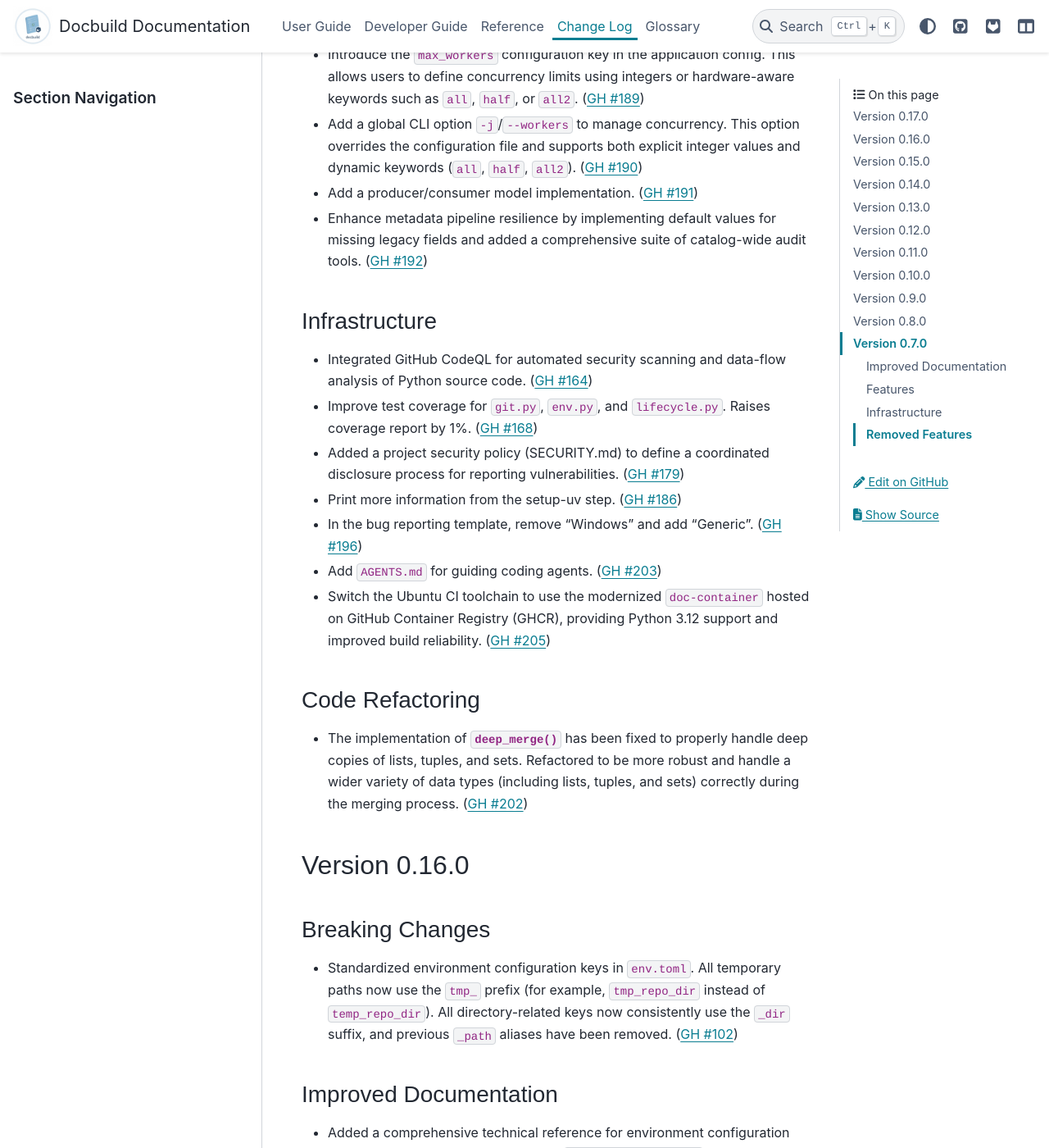
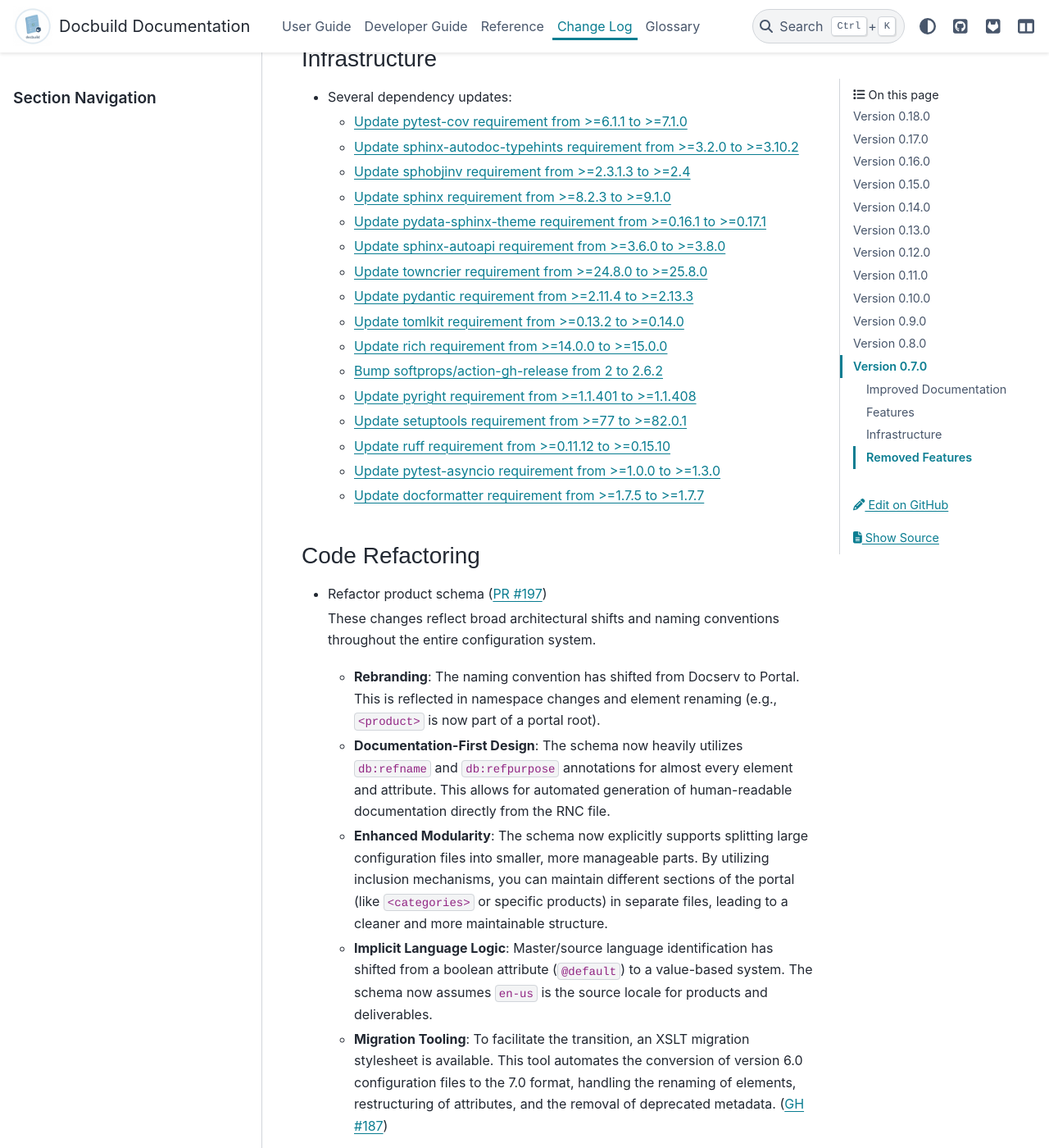
Before and after one commit to sushant-suse/docbuild, a Sphinx documentation site: the page built from docs/source/changelog.rst, in a window 1280 px wide and 1400 px high, scrolled down 1044 px. Shown: the whole window at 82% size. Built offline with Sphinx 7.4.7 and the PyData theme 0.15.4, drawn with Linux system fonts in a browser that asks for light colours; some web fonts are replaced; pages that are not in the unit, such as notebooks, are missing from menus; some of the changed text lies outside the part shown.

Commit message:
Bumping version: 0.17.0 → 0.18.0 (#249)
* Bump version
* Create changelog entry
* Slightly rearrange the steps in the "Create a New Release"
  section of the Developer Guide.
* Add an additional step in the "Building Documentation" section
  to watch for warnings and errors.

```diff
--- a/CHANGELOG.rst
+++ b/CHANGELOG.rst
@@ -20,6 +20,83 @@
    for details.
 
 .. towncrier release notes start
+
+Version 0.18.0
+==============
+
+Bug Fixes
+---------
+
+- Fixed the ``config`` subcommand to prevent crashes when displaying help (``-h/--help``) with an invalid configuration file. The ``app`` and ``env`` subcommands have been unified into ``config list`` and ``config validate`` for a more streamlined user experience. (:gh:`112`)
+- Improved error handling for configuration loading. Malformed TOML files now trigger a formatted diagnostic message with line and column details instead of a Python traceback. (:gh:`175`)
+- Added strict syntax validation for configuration placeholders. The application will now explicitly report an error and halt when encountering malformed placeholders (e.g., missing or incorrectly ordered curly braces like ``{server.name``) instead of silently leaving them unresolved. (:gh:`233`)
+
+
+Improved Documentation
+----------------------
+
+- Describe the new portal schema from the perspective of a user trying to add
+  or change the config.
+  Additionally, rework on the glossary page to improve the layout and readability of terms and definitions. (:gh:`238`)
+- Improve usability and readability of docs by adding
+  homepage navigation cards using Sphinx Design extension. (:gh:`247`)
+
+
+Infrastructure
+--------------
+
+- Several dependency updates:
+
+  * `Update pytest-cov requirement from >=6.1.1 to >=7.1.0 <https://github.com/openSUSE/docbuild/pull/244>`_
+  * `Update sphinx-autodoc-typehints requirement from >=3.2.0 to >=3.10.2 <https://github.com/openSUSE/docbuild/pull/243>`_
+  * `Update sphobjinv requirement from >=2.3.1.3 to >=2.4 <https://github.com/openSUSE/docbuild/pull/242>`_
+  * `Update sphinx requirement from >=8.2.3 to >=9.1.0 <https://github.com/openSUSE/docbuild/pull/241>`_
+  * `Update pydata-sphinx-theme requirement from >=0.16.1 to >=0.17.1 <https://github.com/openSUSE/docbuild/pull/240>`_
+  * `Update sphinx-autoapi requirement from >=3.6.0 to >=3.8.0 <https://github.com/openSUSE/docbuild/pull/229>`_
+  * `Update towncrier requirement from >=24.8.0 to >=25.8.0 <https://github.com/openSUSE/docbuild/pull/228>`_
+  * `Update pydantic requirement from >=2.11.4 to >=2.13.3 <https://github.com/openSUSE/docbuild/pull/227>`_
+  * `Update tomlkit requirement from >=0.13.2 to >=0.14.0 <https://github.com/openSUSE/docbuild/pull/226>`_
+  * `Update rich requirement from >=14.0.0 to >=15.0.0 <https://github.com/openSUSE/docbuild/pull/225>`_
+  * `Bump softprops/action-gh-release from 2 to 2.6.2 <https://github.com/openSUSE/docbuild/pull/219>`_
+  * `Update pyright requirement from >=1.1.401 to >=1.1.408 <https://github.com/openSUSE/docbuild/pull/218>`_
+  * `Update setuptools requirement from >=77 to >=82.0.1 <https://github.com/openSUSE/docbuild/pull/217>`_
+  * `Update ruff requirement from >=0.11.12 to >=0.15.10 <https://github.com/openSUSE/docbuild/pull/216>`_
+  * `Update pytest-asyncio requirement from >=1.0.0 to >=1.3.0 <https://github.com/openSUSE/docbuild/pull/215>`_
+  * `Update docformatter requirement from >=1.7.5 to >=1.7.7 <https://github.com/openSUSE/docbuild/pull/214>`_
+
+
+Code Refactoring
+----------------
+
+- Refactor product schema (:pr:`197`)
+
+  These changes reflect broad architectural shifts and naming conventions
+  throughout the entire configuration system.
+
+  * **Rebranding**: The naming convention has shifted from Docserv to Portal.
+    This is reflected in namespace changes and element renaming
+    (e.g., ``<product>`` is now part of a portal root).
+
+  * **Documentation-First Design**: The schema now heavily utilizes ``db:refname``
+    and ``db:refpurpose`` annotations for almost every element and attribute.
+    This allows for automated generation of human-readable documentation directly
+    from the RNC file.
+
+  * **Enhanced Modularity**: The schema now explicitly supports splitting large
+    configuration files into smaller, more manageable parts. By utilizing
+    inclusion mechanisms, you can maintain different sections of the portal
+    (like ``<categories>`` or specific products) in separate files, leading to
+    a cleaner and more maintainable structure.
+
+  * **Implicit Language Logic**: Master/source language identification
+    has shifted from a boolean attribute (``@default``) to a value-based system.
+    The schema now assumes ``en-us`` is the source locale for products and deliverables.
+
+  * **Migration Tooling**: To facilitate the transition, an XSLT migration
+    stylesheet is available. This tool automates the conversion of version
+    6.0 configuration files to the 7.0 format, handling the renaming of
+    elements, restructuring of attributes, and the removal of deprecated metadata. (:gh:`187`)
+
 
 Version 0.17.0
 ==============
--- a/changelog.d/112.bugfix.rst
+++ /dev/null
@@ -1 +0,0 @@
-Fixed the ``config`` subcommand to prevent crashes when displaying help (``-h/--help``) with an invalid configuration file. The ``app`` and ``env`` subcommands have been unified into ``config list`` and ``config validate`` for a more streamlined user experience.
--- a/changelog.d/175.bugfix.rst
+++ /dev/null
@@ -1 +0,0 @@
-Improved error handling for configuration loading. Malformed TOML files now trigger a formatted diagnostic message with line and column details instead of a Python traceback.
--- a/changelog.d/233.bugfix.rst
+++ /dev/null
@@ -1 +0,0 @@
-Added strict syntax validation for configuration placeholders. The application will now explicitly report an error and halt when encountering malformed placeholders (e.g., missing or incorrectly ordered curly braces like ``{server.name``) instead of silently leaving them unresolved.
--- a/changelog.d/238.doc.rst
+++ /dev/null
@@ -1,3 +0,0 @@
-Describe the new portal schema from the perspective of a user trying to add
-or change the config.
-Additionally, rework on the glossary page to improve the layout and readability of terms and definitions.
--- a/changelog.d/247.doc.rst
+++ /dev/null
@@ -1,2 +0,0 @@
-Improve usability and readability of docs by adding
-homepage navigation cards using Sphinx Design extension.
--- a/src/docbuild/__about__.py
+++ b/src/docbuild/__about__.py
@@ -3,7 +3,7 @@
 This module contains metadata about the package, including its version and authors.
 """
 
-__version__ = "0.17.0"
+__version__ = "0.18.0"
 __authors__ = [
     "Tom Schraitle <toms@suse.de>",
 ]
```
Also changed, not shown: changelog.d/+depupdates.infra.rst (deleted, +0 -18 lines), changelog.d/187.refactor.rst (deleted, +0 -28 lines), docs/source/developer/build-docs.rst (+11 -2 lines), docs/source/developer/create-release.rst (+24 -6 lines).
